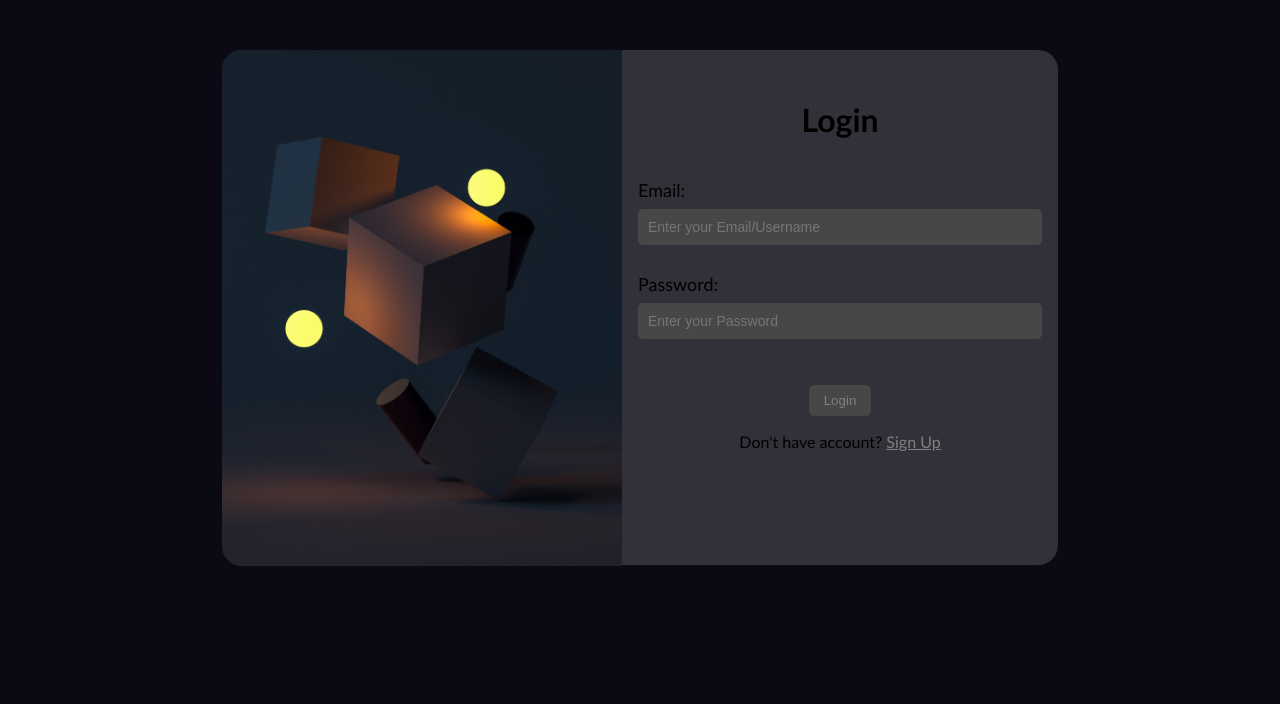
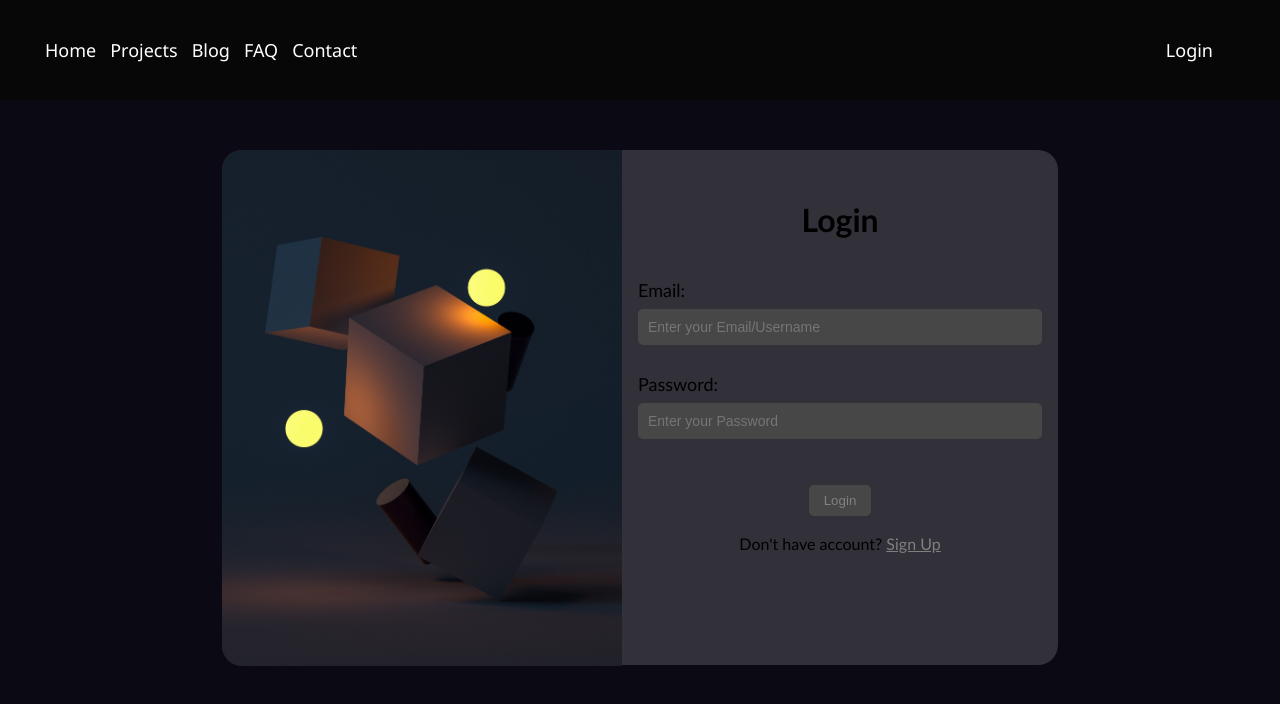
Before and after one commit to perkyPearl/Login-Authentication, a plain HTML site: page login.html in a window 1280 px wide. Drawn offline with Linux system fonts and the light colour scheme.

Commit message:
Added NavBar

```diff
--- a/login.html
+++ b/login.html
@@ -5,6 +5,11 @@
     <meta name="viewport" content="width=device-width, initial-scale=1.0">
     <title>Authentication Prototype | Login </title>
     <style>
+        * {
+            margin: 0px;
+            padding: 0px;
+        }
+
         body{
             background-color: rgb(11, 9, 19);
         }
@@ -88,9 +93,48 @@
         center a{
             color: gray;
         }
+
+        .nav a {
+            font-family: 'Segoe UI', Tahoma, Geneva, Verdana, sans-serif;
+            color: white;
+            text-decoration: none;
+            align-items: flex-end;
+            padding: 5px;
+            font-size: 18px;
+        }
+
+        header {
+            background-color: #070707;
+            padding: 20px;
+            height: 60px;
+        }
+
+        .flex {
+            display: flex;
+            align-items: center;
+            justify-content: space-between;
+            max-width: 95%;
+            margin-left: 20px;
+            height: 100%;
+        }
     </style>
 </head>
 <body>
+    <header>
+        <div class="flex">
+            <div class="nav">
+                <a href="index.html">Home</a>
+                <a href="">Projects</a>
+                <a href="">Blog</a>
+                <a href="">FAQ</a>
+                <a href="">Contact</a>
+            </div>
+            <div class="nav">
+                <a href="login.html">Login</a>
+            </div>
+        </div>
+    </header>
+
     <div class="container">
         <div class="imageContainer">
             <img src="Media/SideImage.jpg" alt="">
@@ -112,7 +156,7 @@
                 </div>
             </div><br>
             <center>
-                <button onclick="login()">Login</button>
+                <button onclick="login()">Login</button><br><br>
                 <p>Don't have account? <a href="register.html">Sign Up</a></p>
             </center>
         </div>
```
Also changed, not shown: register.html (+47 -2 lines).
